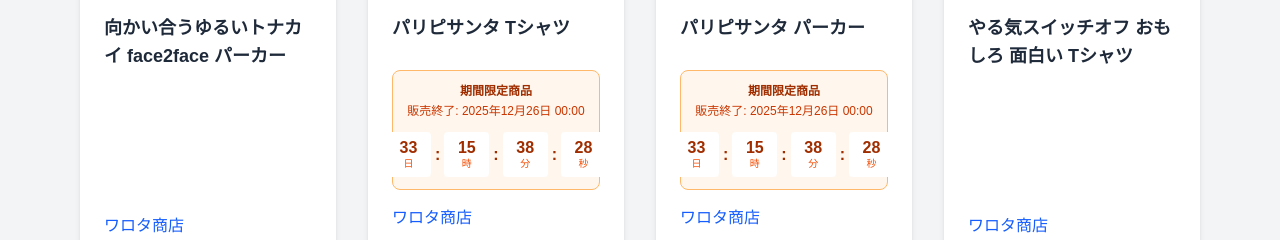
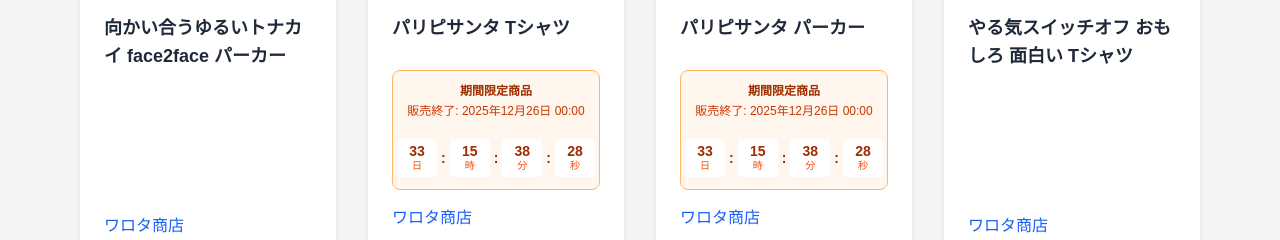
Before and after one commit to Makoto0824/utaraska-web, a Next.js app: page /designshelf/brands/warota-shoten in a window 1280 px wide. Shown: the part 789-1029 px from the top of the page. Built offline with nearby package versions, Linux system fonts and the light colour scheme; a web font is replaced by a local one.

Commit message:
カウントダウンコンポーネントの枠からはみ出る問題を修正（サイズ調整とoverflow-hidden追加）

```diff
--- a/app/designshelf/brands/warota-shoten/page.tsx
+++ b/app/designshelf/brands/warota-shoten/page.tsx
@@ -120,29 +120,29 @@ export default function WarotaShoten() {
     }
 
     return (
-      <div className="bg-orange-50 border border-orange-300 rounded-lg p-3 mb-4 h-[120px] flex flex-col justify-between">
-        <div>
+      <div className="bg-orange-50 border border-orange-300 rounded-lg p-3 mb-4 h-[120px] flex flex-col justify-between overflow-hidden">
+        <div className="flex-shrink-0">
           <p className="text-orange-800 font-bold text-xs text-center mb-1">期間限定商品</p>
           <p className="text-orange-700 text-xs text-center mb-2">販売終了: 2025年12月26日 00:00</p>
         </div>
-        <div className="flex justify-center items-center gap-1 text-center">
-          <div className="bg-white rounded px-2 py-1.5 min-w-[45px]">
-            <div className="text-orange-800 font-bold text-base leading-tight">{String(timeLeft.days).padStart(2, '0')}</div>
+        <div className="flex justify-center items-center gap-1 text-center flex-shrink-0">
+          <div className="bg-white rounded px-1.5 py-1 min-w-[40px] max-w-[45px]">
+            <div className="text-orange-800 font-bold text-sm leading-tight">{String(timeLeft.days).padStart(2, '0')}</div>
             <div className="text-orange-600 text-[10px] leading-tight">日</div>
           </div>
-          <div className="text-orange-800 font-bold text-base">:</div>
-          <div className="bg-white rounded px-2 py-1.5 min-w-[45px]">
-            <div className="text-orange-800 font-bold text-base leading-tight">{String(timeLeft.hours).padStart(2, '0')}</div>
+          <div className="text-orange-800 font-bold text-sm">:</div>
+          <div className="bg-white rounded px-1.5 py-1 min-w-[40px] max-w-[45px]">
+            <div className="text-orange-800 font-bold text-sm leading-tight">{String(timeLeft.hours).padStart(2, '0')}</div>
             <div className="text-orange-600 text-[10px] leading-tight">時</div>
           </div>
-          <div className="text-orange-800 font-bold text-base">:</div>
-          <div className="bg-white rounded px-2 py-1.5 min-w-[45px]">
-            <div className="text-orange-800 font-bold text-base leading-tight">{String(timeLeft.minutes).padStart(2, '0')}</div>
+          <div className="text-orange-800 font-bold text-sm">:</div>
+          <div className="bg-white rounded px-1.5 py-1 min-w-[40px] max-w-[45px]">
+            <div className="text-orange-800 font-bold text-sm leading-tight">{String(timeLeft.minutes).padStart(2, '0')}</div>
             <div className="text-orange-600 text-[10px] leading-tight">分</div>
           </div>
-          <div className="text-orange-800 font-bold text-base">:</div>
-          <div className="bg-white rounded px-2 py-1.5 min-w-[45px]">
-            <div className="text-orange-800 font-bold text-base leading-tight">{String(timeLeft.seconds).padStart(2, '0')}</div>
+          <div className="text-orange-800 font-bold text-sm">:</div>
+          <div className="bg-white rounded px-1.5 py-1 min-w-[40px] max-w-[45px]">
+            <div className="text-orange-800 font-bold text-sm leading-tight">{String(timeLeft.seconds).padStart(2, '0')}</div>
             <div className="text-orange-600 text-[10px] leading-tight">秒</div>
           </div>
         </div>
--- a/app/designshelf/page.tsx
+++ b/app/designshelf/page.tsx
@@ -133,29 +133,29 @@ export default function DesignShelf() {
     }
 
     return (
-      <div className="bg-orange-50 border border-orange-300 rounded-lg p-3 mb-4 h-[120px] flex flex-col justify-between">
-        <div>
+      <div className="bg-orange-50 border border-orange-300 rounded-lg p-3 mb-4 h-[120px] flex flex-col justify-between overflow-hidden">
+        <div className="flex-shrink-0">
           <p className="text-orange-800 font-bold text-xs text-center mb-1">期間限定商品</p>
           <p className="text-orange-700 text-xs text-center mb-2">販売終了: 2025年12月26日 00:00</p>
         </div>
-        <div className="flex justify-center items-center gap-1 text-center">
-          <div className="bg-white rounded px-2 py-1.5 min-w-[45px]">
-            <div className="text-orange-800 font-bold text-base leading-tight">{String(timeLeft.days).padStart(2, '0')}</div>
+        <div className="flex justify-center items-center gap-1 text-center flex-shrink-0">
+          <div className="bg-white rounded px-1.5 py-1 min-w-[40px] max-w-[45px]">
+            <div className="text-orange-800 font-bold text-sm leading-tight">{String(timeLeft.days).padStart(2, '0')}</div>
             <div className="text-orange-600 text-[10px] leading-tight">日</div>
           </div>
-          <div className="text-orange-800 font-bold text-base">:</div>
-          <div className="bg-white rounded px-2 py-1.5 min-w-[45px]">
-            <div className="text-orange-800 font-bold text-base leading-tight">{String(timeLeft.hours).padStart(2, '0')}</div>
+          <div className="text-orange-800 font-bold text-sm">:</div>
+          <div className="bg-white rounded px-1.5 py-1 min-w-[40px] max-w-[45px]">
+            <div className="text-orange-800 font-bold text-sm leading-tight">{String(timeLeft.hours).padStart(2, '0')}</div>
             <div className="text-orange-600 text-[10px] leading-tight">時</div>
           </div>
-          <div className="text-orange-800 font-bold text-base">:</div>
-          <div className="bg-white rounded px-2 py-1.5 min-w-[45px]">
-            <div className="text-orange-800 font-bold text-base leading-tight">{String(timeLeft.minutes).padStart(2, '0')}</div>
+          <div className="text-orange-800 font-bold text-sm">:</div>
+          <div className="bg-white rounded px-1.5 py-1 min-w-[40px] max-w-[45px]">
+            <div className="text-orange-800 font-bold text-sm leading-tight">{String(timeLeft.minutes).padStart(2, '0')}</div>
             <div className="text-orange-600 text-[10px] leading-tight">分</div>
           </div>
-          <div className="text-orange-800 font-bold text-base">:</div>
-          <div className="bg-white rounded px-2 py-1.5 min-w-[45px]">
-            <div className="text-orange-800 font-bold text-base leading-tight">{String(timeLeft.seconds).padStart(2, '0')}</div>
+          <div className="text-orange-800 font-bold text-sm">:</div>
+          <div className="bg-white rounded px-1.5 py-1 min-w-[40px] max-w-[45px]">
+            <div className="text-orange-800 font-bold text-sm leading-tight">{String(timeLeft.seconds).padStart(2, '0')}</div>
             <div className="text-orange-600 text-[10px] leading-tight">秒</div>
           </div>
         </div>
```
